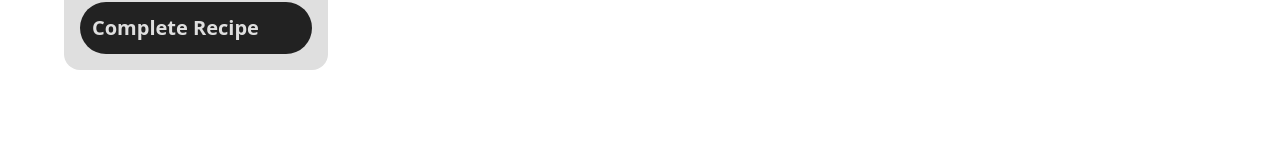
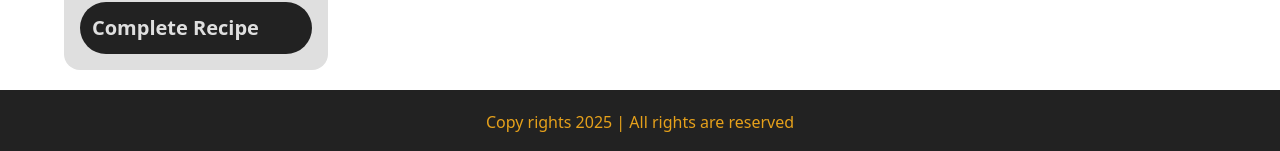
Before and after one commit to oussamasine07/flavorshare, an Angular app: page / in a window 1280 px wide. Shown: the part 1173-1324 px from the top of the page. Before the commit the page ends 1263 px from the top, so only its background shows below. Built offline with nearby package versions, Linux system fonts and the light colour scheme.

Commit message:
make footer component

```diff
--- a/src/app/app.component.html
+++ b/src/app/app.component.html
@@ -2,3 +2,4 @@
 <app-hero-section></app-hero-section>
 <app-section-heading></app-section-heading>
 <app-card-wrapper></app-card-wrapper>
+<app-footer></app-footer>
--- a/src/app/app.component.ts
+++ b/src/app/app.component.ts
@@ -4,12 +4,14 @@ import { NavbarComponent } from './components/partials/navbar/navbar.component';
 import { HeroSectionComponent } from './components/partials/hero-section/hero-section.component';
 import { CardWrapperComponent } from './components/partials/card-wrapper/card-wrapper.component';
 import { SectionHeadingComponent } from './components/partials/section-heading/section-heading.component';
+import { FooterComponent } from './components/partials/footer/footer.component';
 
 @Component({
   selector: 'app-root',
   imports: [
     RouterOutlet,
-    NavbarComponent, HeroSectionComponent, SectionHeadingComponent, CardWrapperComponent
+    NavbarComponent, HeroSectionComponent, SectionHeadingComponent,
+    CardWrapperComponent, FooterComponent
   ],
   templateUrl: './app.component.html',
   styleUrl: './app.component.css'
--- /dev/null
+++ b/src/app/components/partials/footer/footer.component.html
@@ -0,0 +1,3 @@
+<div class="text-center py-5 bg-[#222222] text-[#E6A11B]">
+    Copy rights 2025 | All rights are reserved
+</div>
```
Also changed, not shown: src/app/components/partials/footer/footer.component.ts (added, +11 -0 lines), src/app/components/partials/footer/footer.component.css (added), 1 other file (tests, documents, lock files or other folders).
